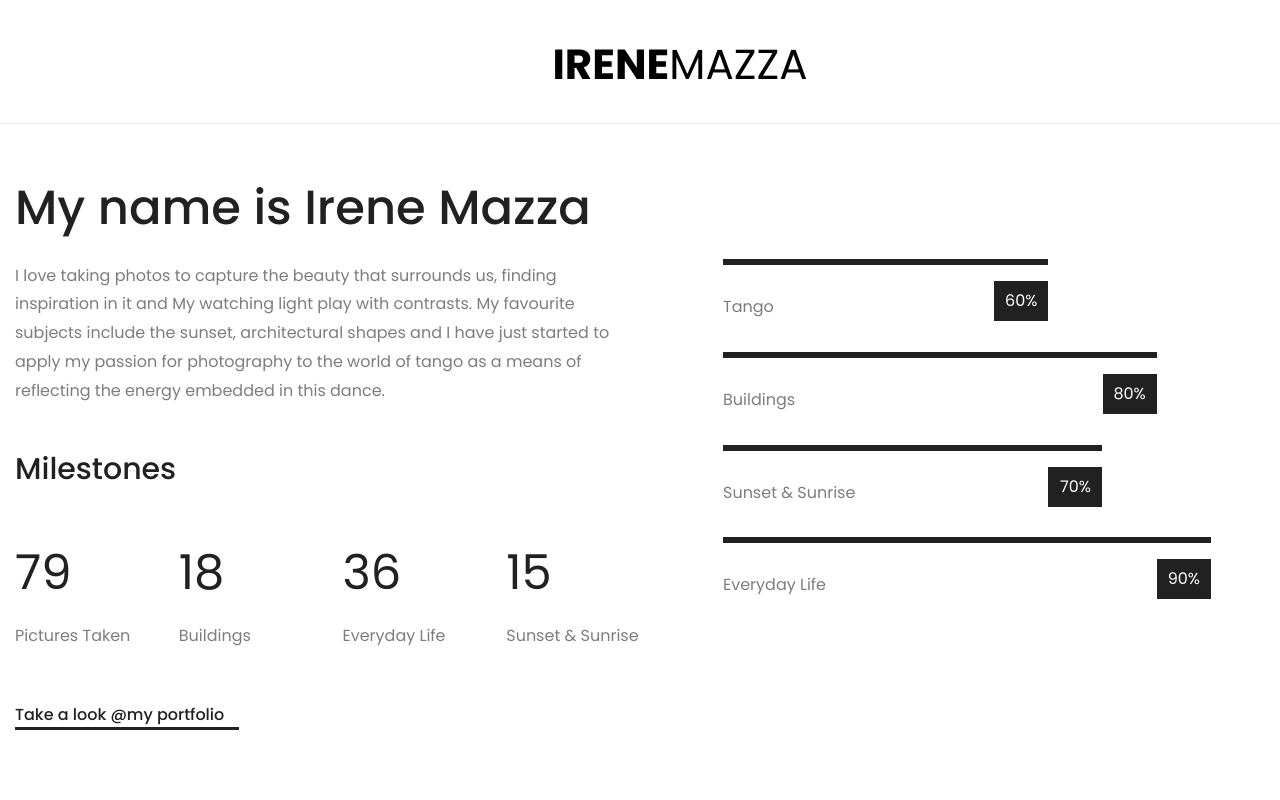
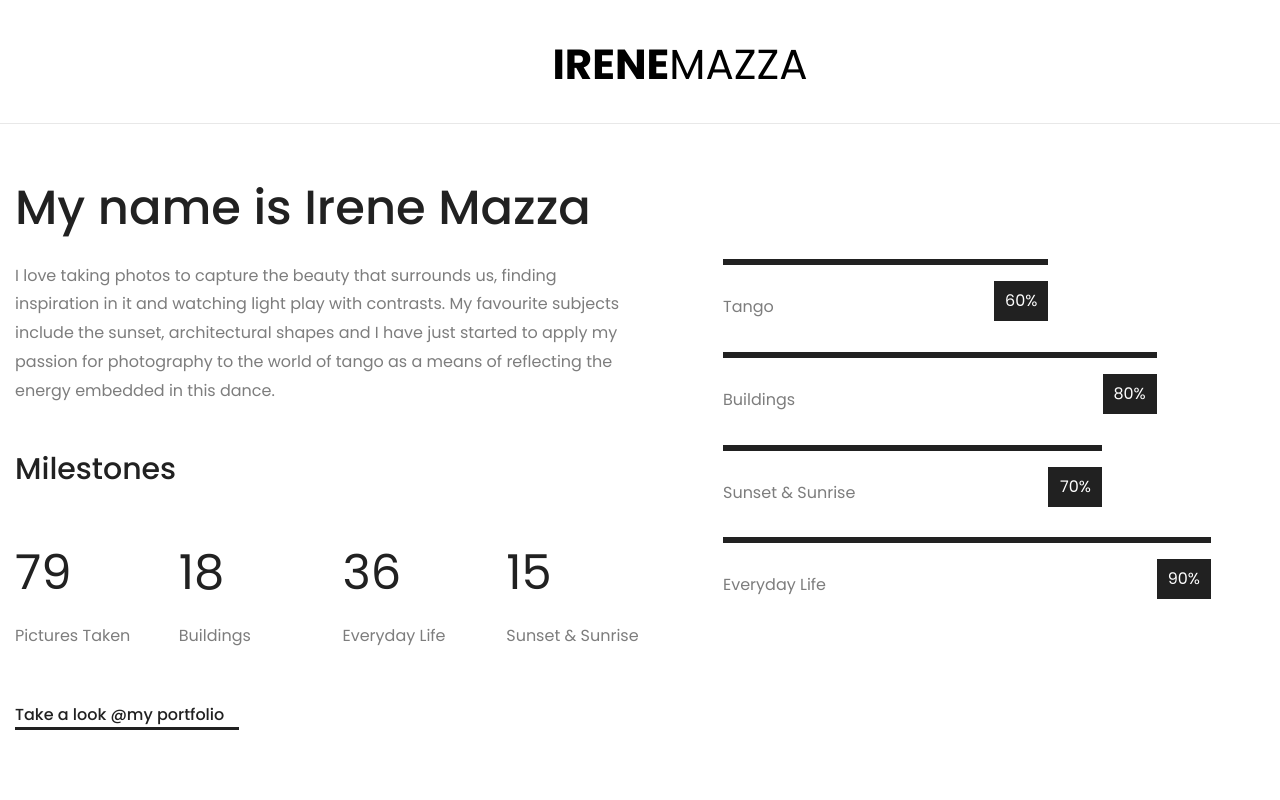
Before and after one commit to Uvacoder/test-photo-abdul-basit780, a plain HTML site: page index.html in a window 1280 px wide. Shown: the top 800 px of the page. Drawn offline with Linux system fonts and the light colour scheme.

Commit message:
modify intro

```diff
--- a/index.html
+++ b/index.html
@@ -50,7 +50,9 @@
 					<div class="col-xl-6 col-lg-7 p-0">
 						<div class="intro-text">
 							<h2>My name is Irene Mazza</h2>
-							<p>I love taking photos to capture the beauty that surrounds us, finding inspiration in it and My watching light play with contrasts. My favourite subjects include the sunset, architectural shapes and I have just started to apply my passion for photography to the world of tango as a means of reflecting the energy embedded in this dance.</p>
+							<p>
+								I love taking photos to capture the beauty that surrounds us, finding inspiration in it and watching light play with contrasts. My favourite subjects include the sunset, architectural shapes and I have just started to apply my passion for photography to the world of tango as a means of reflecting the energy embedded in this dance.
+							</p>
 							<div class="element mb-2">
 								<h3 class="el-title">Milestones</h3>
 								<div class="row">
```
